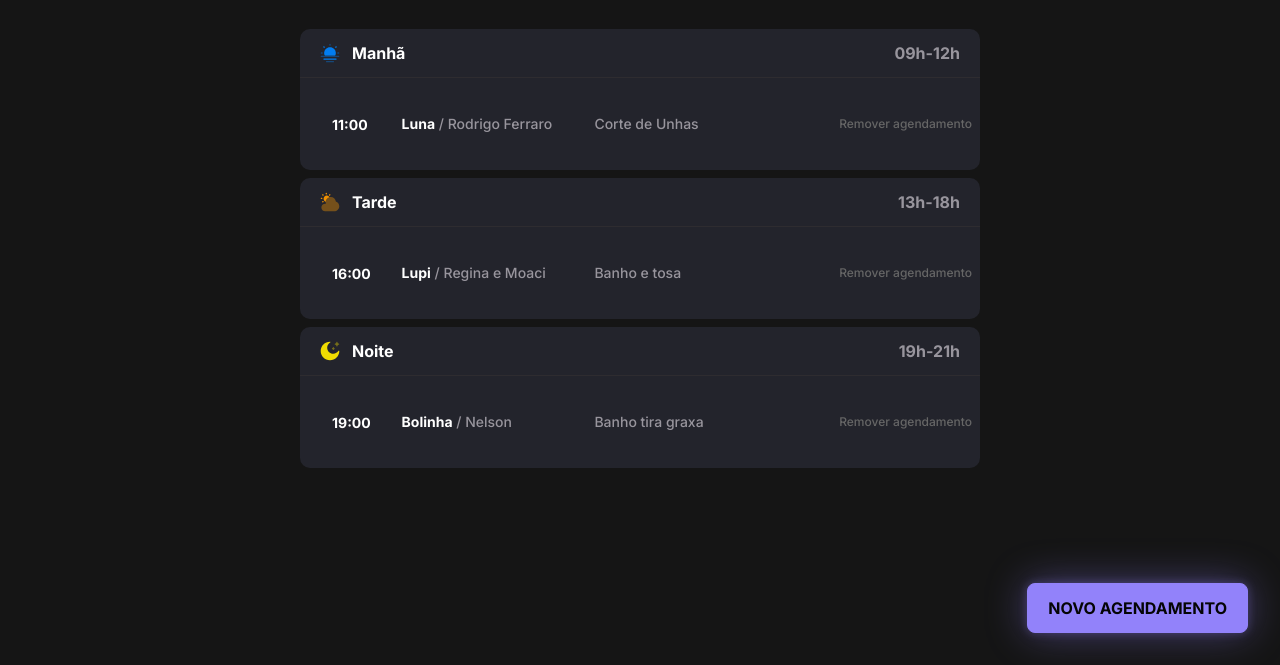
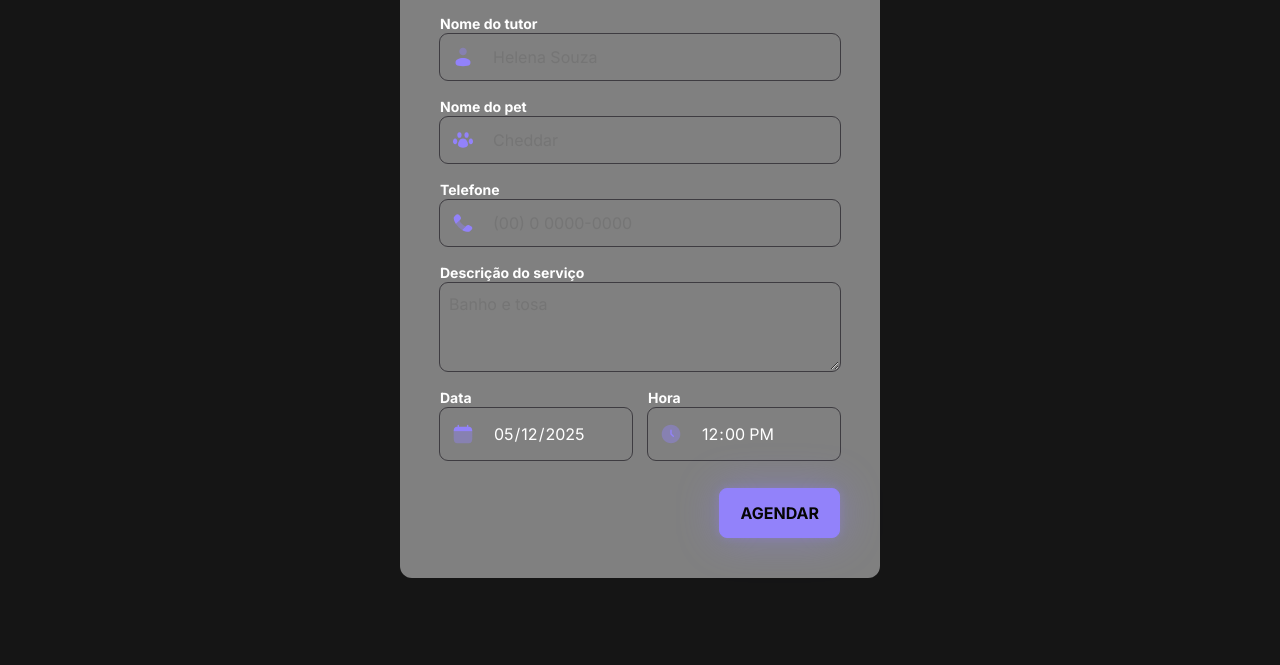
Before and after one commit to neuroticks/03-Agendamento_pet_shop, a website built with webpack: page index.html in a window 1280 px wide. Shown: the part 135-800 px from the top of the page. Built offline with nearby package versions, Linux system fonts and the light colour scheme; files whose address does not match are found by name.

Commit message:
form de agendamento feito no index.html só pra agilizar.. acho que ta tudo funcionando

```diff
--- a/index.html
+++ b/index.html
@@ -1,5 +1,5 @@
 <!DOCTYPE html>
-<html lang="en">
+<html lang="pt-br">
 
 <head>
     <link rel="preconnect" href="https://fonts.googleapis.com">
@@ -17,75 +17,59 @@
 </head>
 
 <body>
-    <div class="app-container">
-        <div class="logo">
-            <img src="./src/assets/logo.svg" alt="Imagem da logo Mundo Pet">
+    <div class="form-container">
+        <header class="titulo-form-agendar">
+            <h1>Agende um atendimento</h1>
+            <p>Preencha os dados do cliente para realizar o agendamento:</p>
+        </header>
+        <div class="div-fields">
+            <div class="input-wrapper">
+                <label for="nome-tutor">Nome do tutor</label>
+                <div class="input-field">
+                    <img src="./src/assets/User.svg" alt="">
+                    <input type="text" id="nome-tutor" id="nome-tutor" placeholder="Helena Souza">
+                </div>
+            </div>
+            <div class="input-wrapper">
+                <label for="nome-pet">Nome do pet</label>
+                <div class="input-field">
+                    <img src="./src/assets/Pet-Paw.svg" alt="">
+                    <input type="text" id="nome-pet" id="nome-pet" placeholder="Cheddar">
+                </div>
+            </div>
+            <div class="input-wrapper">
+                <label for="phone">Telefone</label>
+                <div class="input-field">
+                    <img src="./src/assets/Phone.svg" alt="">
+                    <input type="text" id="phone" id="phone" placeholder="(00) 0 0000-0000">
+                </div>
+            </div>
+            <div class="text-wrapper">
+                <label for="service">Descrição do serviço</label>
+                <div class="text-field">
+                    <textarea id="service" id="service" placeholder="Banho e tosa"></textarea>
+                </div>
+            </div>
+            <div class="data-hora">
+                <div class="input-wrapper">
+                    <label for="service-date">Data</label>
+                    <div class="input-field">
+                        <img src="./src/assets/Calendar.svg" alt="">
+                        <input type="date" id="service-date" name="service-date" required value="2025-05-12"/>
+                    </div>
+                </div>
+                <div class="input-wrapper">
+                    <label for="service-time">Hora</label>
+                    <div class="input-field">
+                        <img src="./src/assets/Clock.svg" alt="">
+                        <input type="time" id="service-time" name="service-time" required value="12:00"/>
+                    </div>
+                </div>
+            </div>
         </div>
-        <header>
-            <div class="title">
-                <h1>Sua agenda</h1>
-                <p>Aqui você pode ver todos os clientes e serviços agendados para hoje.</p>
-            </div>
-            <div class="selected-day">
-                <!-- <div class="input"> -->
-                <img src="./src/assets/Calendar.svg" alt="Dia selecionado" />
-                <input type="date" id="date" name="date" required />
-                <!-- </div> -->
-            </div>
-        </header>
-        <div class="agendamentos">
-            <section class="schedule-period">
-                <header>
-                    <img src="./src/assets/Sun-Fog.svg" alt="Agendar a Tarde" />
-                    <strong>Manhã</strong>
-                    <span>09h-12h</span>
-                </header>
-                <ul id="period-morning" class="period">
-                    <!-- Exemplo  -->
-                    <li>
-                        <strong>11:00</strong>
-                        <span><strong>Luna</strong> / Rodrigo Ferraro</span>
-                        <p>Corte de Unhas</p>
-                        <a href="" class="del-agendamento">Remover agendamento</a>
-                    </li>
-                </ul>
-            </section>
-            <section class="schedule-period">
-                <header>
-                    <img src="./src/assets/Cloud-Sun.svg" alt="Agendar pela Manhã" />
-                    <strong>Tarde</strong>
-                    <span>13h-18h</span>
-                </header>
-                <ul id="period-afternoon" class="period">
-                    <!-- Exemplo  -->
-                    <li>
-                        <strong>16:00</strong>
-                        <span><strong>Lupi</strong> / Regina e Moaci</span>
-                        <p>Banho e tosa</p>
-                        <a href="" class="del-agendamento">Remover agendamento</a>
-                    </li>
-                </ul>
-            </section>
-            <section class="schedule-period">
-                <header>
-                    <img src="./src/assets/Moon.svg" alt="Agendar a Noite" />
-                    <strong>Noite</strong>
-                    <span>19h-21h</span>
-                </header>
-                <ul id="period-night" class="period">
-                    <!-- Exemplo  -->
-                    <li>
-                        <strong>19:00</strong>
-                        <span><strong>Bolinha</strong> / Nelson</span>
-                        <p>Banho tira graxa</p>
-                        <a href="" class="del-agendamento">Remover agendamento</a>
-                    </li>
-                </ul>
-            </section>
-        </div>
-        <footer>
-            <div class="div-botao-agendar">
-                <a href="" class="link-botao-agendar">novo agendamento</a>
+        <footer class="form-footer">
+            <div class="botao-agendar">
+                <a href="">agendar</a>
             </div>
         </footer>
     </div>
--- /dev/null
+++ b/src/styles/fields/botao.css
@@ -0,0 +1,46 @@
+footer {
+    display: flex;
+    justify-content: center;
+
+    background-color: #23242C;
+
+    padding: 1.25rem;
+
+    .botao-agendar {
+        display: flex;
+        align-items: center;
+
+        border: 1px solid var(--color-content-brand);
+
+        border-radius: 0.5rem;
+
+        background-color: var(--color-content-brand);
+
+        box-shadow:
+            0 0 10px rgba(146, 130, 250, 0.3),
+            0 0 40px rgba(146, 130, 250, 0.4);
+
+        width: fit-content;
+
+        &:hover {
+            background-color: var(--color-background-highlight);
+        }
+
+        & a {
+            display: block;
+            padding: 0.75rem 1.25rem;
+
+            text-transform: uppercase;
+
+            font: var(--font-label-large);
+            color: #050505;
+
+            border-radius: inherit;
+
+            width: 100%;
+            height: 100%;
+
+            cursor: pointer;
+        }
+    }
+}
--- a/src/styles/fields/datetime.css
+++ b/src/styles/fields/datetime.css
@@ -0,0 +1,44 @@
+.data-hora {
+    display: grid;
+    grid-template-columns: 48% 48%;
+    gap: 1rem;
+
+    input[type="date"],
+    input[type="time"] {
+        background-color: transparent;
+
+        font: 400 1rem/1.5 var(--ff-inter);
+        color: var(--color-content-secondary);
+
+        background-color: var(--color-background-primary);
+
+        position: relative;
+
+        border: none;
+        margin: none;
+
+        &::-webkit-calendar-picker-indicator {
+            opacity: 0;
+        }
+
+        &::before {
+            content: "";
+            position: absolute;
+            background: url(../../assets/Icon.svg) center/contain no-repeat;
+
+            right: 1.25rem;
+            width: 1rem;
+            height: 1rem;
+
+            top: 50%;
+            transform: translateY(-50%);
+            pointer-events: none;
+        }
+    }
+
+    & .input-field {
+        & img {
+            margin: 0.25rem;
+        }
+    }
+}
--- a/src/styles/fields/input.css
+++ b/src/styles/fields/input.css
@@ -0,0 +1,54 @@
+.input-wrapper {
+
+    & label {
+        font: var(--font-label-medium);
+        color: var(--color-content-primary);
+    }
+
+    & .input-field {
+        display: flex;
+        align-items: center;
+        gap: .5rem;
+
+        /* padding: 0.75rem; */
+
+        border: 1px solid transparent;
+        outline: 1px solid var(--color-border-primary);
+        border-radius: 0.5rem;
+
+        &:hover {
+            outline: 1px solid var(--color-border-secondary);
+            border: 1px solid transparent;
+        }
+
+        &:focus-within {
+            border: 1px solid transparent;
+            outline: 1px solid var(--color-border-brand);
+        }
+
+        & input {
+            font: 400 1rem/1.5 var(--ff-inter);
+            color: var(--color-content-primary);
+
+            width: 100%;
+            height: 100%;
+
+            padding-block: 0.75rem;
+            padding-right: 0.75rem;
+
+            background-color: transparent;
+
+            border: none;
+            /* outline: none; */
+
+            &:focus {
+                border: none;
+                outline: none;
+            }
+        }
+
+        & img {
+            margin: 0.75rem;
+        }
+    }
+}
--- a/src/styles/fields/textarea.css
+++ b/src/styles/fields/textarea.css
@@ -0,0 +1,53 @@
+.text-wrapper {
+
+    & label {
+        font: var(--font-label-medium);
+        color: var(--color-content-primary);
+    }
+
+    & .text-field {
+        display: flex;
+        align-items: center;
+        gap: .5rem;
+
+        border: 1px solid transparent;
+        outline: 1px solid var(--color-border-primary);
+        border-radius: 0.5rem;
+
+        height: 5.5rem;
+
+        &:hover {
+            outline: 1px solid var(--color-border-secondary);
+            border: 1px solid transparent;
+        }
+
+        &:focus-within {
+            border: 1px solid transparent;
+            outline: 1px solid var(--color-border-brand);
+        }
+
+        & textarea {
+            font: 400 1rem/1.5 var(--ff-inter);
+            color: var(--color-content-primary);
+
+            width: 100%;
+            height: 100%;
+
+            padding: 0.5rem;
+
+            background-color: transparent;
+
+            border: none;
+            /* outline: none; */
+
+            &:focus {
+                border: none;
+                outline: none;
+            }
+        }
+
+        & img {
+            margin: 0.75rem;
+        }
+    }
+}
--- a/src/styles/form.css
+++ b/src/styles/form.css
@@ -1,3 +1,59 @@
 @import url(./fields/datetime.css);
 @import url(./fields/input.css);
 @import url(./fields/textarea.css);
+@import url(./fields/botao.css);
+
+.form-container {
+
+    background-color: gray;
+
+
+    display: flex;
+    flex-direction: column;
+    gap: 1.75rem;
+
+    padding: 2.5rem;
+
+    margin-inline: auto;
+
+    border-radius: .75rem;
+
+    min-width: 30rem;
+    max-width: 30rem;
+    width: 90%;
+
+    & .titulo-form-agendar {
+        display: flex;
+        flex-direction: column;
+        gap: .25rem;
+
+        margin: 0;
+
+        h1 {
+            font: var(--font-title);
+            color: #F5F4F5;
+        }
+
+        p {
+            font: var(--font-paragraph-medium);
+            color: var(--color-content-secondary);
+        }
+    }
+
+    & .div-fields {
+        display: flex;
+        flex-direction: column;
+        gap: 1rem;
+    }
+
+    & .form-footer {
+        display: flex;
+        justify-content: right;
+
+        background-color: transparent;
+
+        margin: 0;
+        padding: 0;
+    }
+
+}
```
Also changed, not shown: index-PRINCIPAL.html (added, +94 -0 lines).
